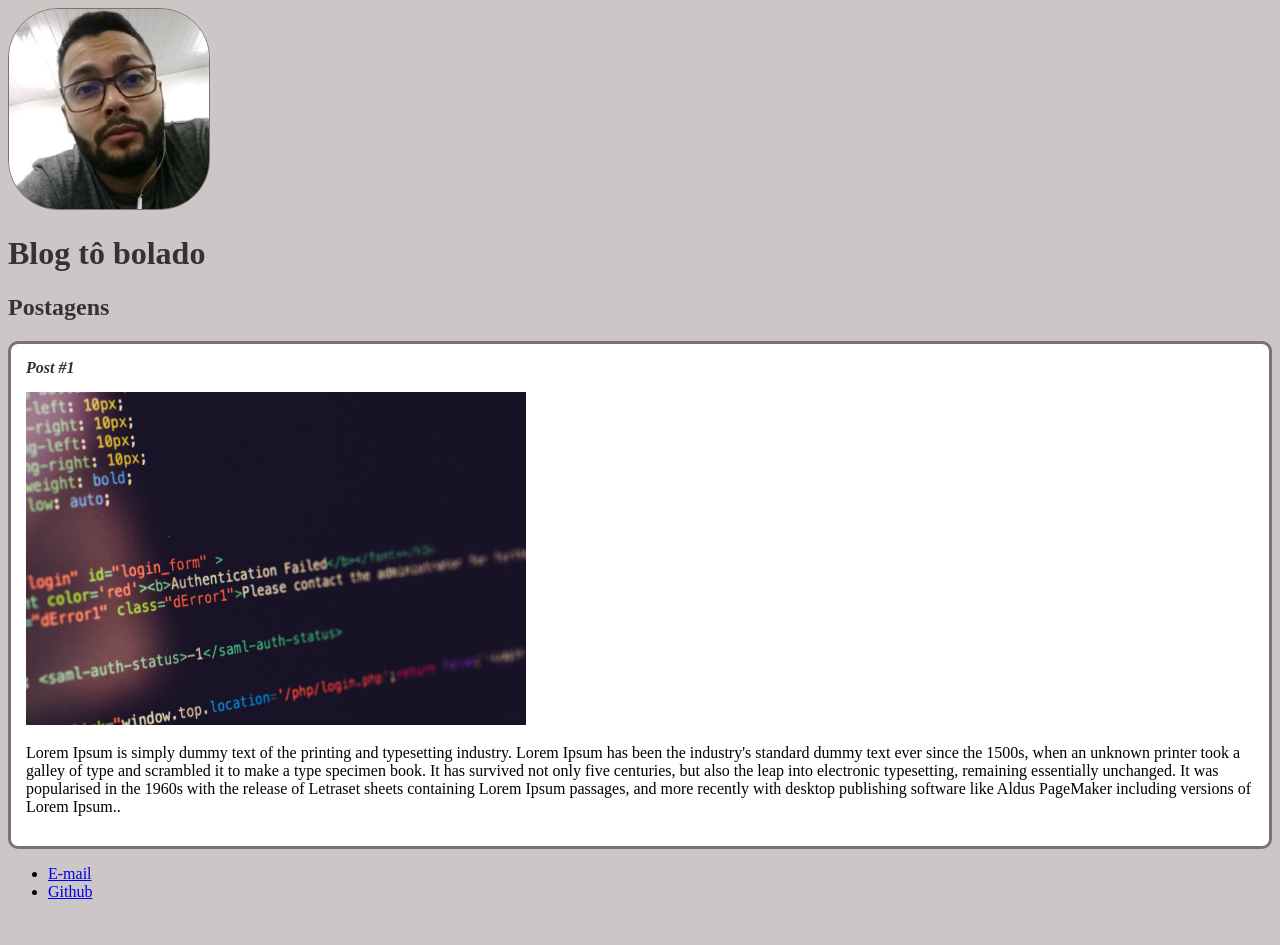
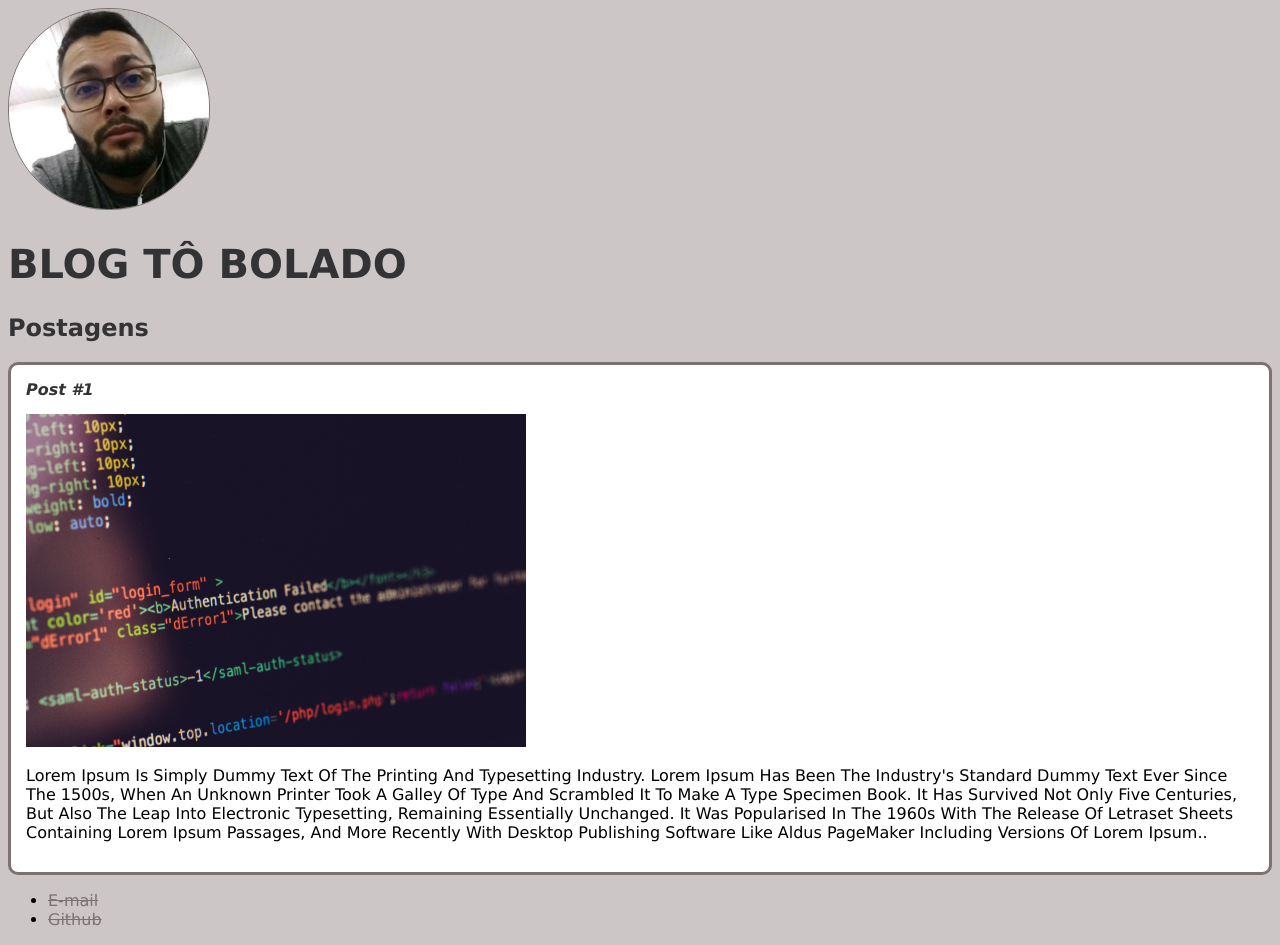
Before and after one commit to luangitdev/aprendizado, a plain HTML site: page HTML_CSS/index.html in a window 1280 px wide. Before the commit the page ends 917 px from the top, so only its background shows below. Drawn offline with Linux system fonts and the light colour scheme.

Commit message:
Novas alterações no estilo da página

```diff
--- a/HTML_CSS/estilo.css
+++ b/HTML_CSS/estilo.css
@@ -1,14 +1,25 @@
 body {
     background: rgb(204, 198, 198);
+    font-family: Verdana;
 }
 
 #title, .subtitle, .post_title {
     color: rgb(51, 51, 53);
 }
 
+#title {
+    font-size: 40px;
+    text-transform: uppercase;
+}
+
+a {
+    text-decoration: line-through;
+    color: rgb(124, 114, 114);
+}
+
 .photo {
     border: 1px solid rgb(124, 114, 114);
-    border-radius: 50px;
+    border-radius: 99px;
 }
 
 .post {
@@ -29,6 +40,7 @@ body {
     .post_content {
         margin: 0px;
         margin-bottom: 15px;
+        text-transform: capitalize;
     }
 
     .post_image {
```
